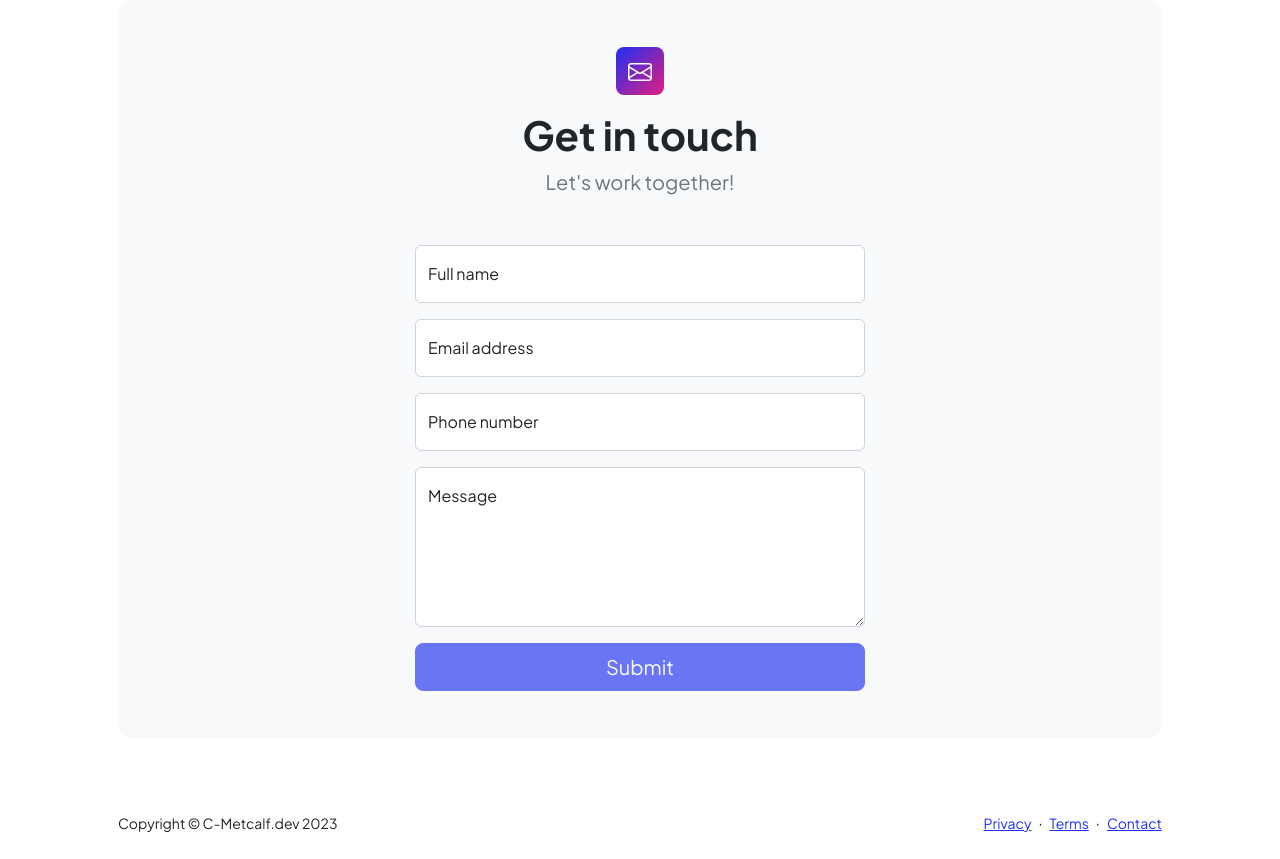
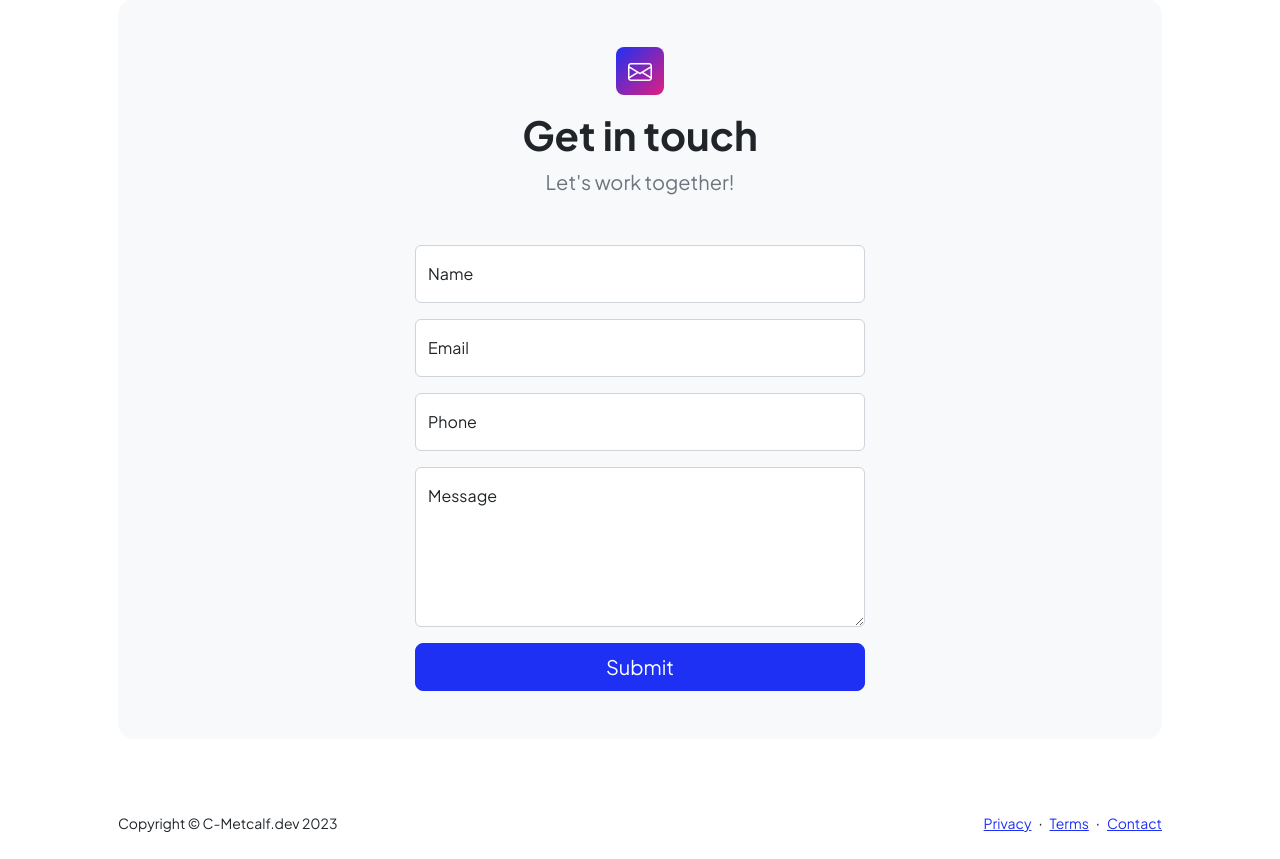
Before and after one commit to C-Metcalf/personal-website, a Django app: page /contact/ in a window 1280 px wide. Shown: the part 121-980 px from the top of the page. Run offline with Django 5.2, Linux system fonts and the light colour scheme; some libraries are stand-ins or nearby versions.

Commit message:
Got the mailer to work

```diff
--- /dev/null
+++ b/Portfolio/forms.py
@@ -0,0 +1,19 @@
+from django import forms
+from django.contrib.auth.forms import UserCreationForm
+from django.contrib.auth.models import User
+from django.forms import TextInput, PasswordInput, ModelForm
+
+
+class ContactForm(forms.Form):
+    name = forms.CharField(widget=TextInput(attrs={'class': 'form-control',
+                                                   'placeholder': 'Enter your name...'}))
+
+    email = forms.EmailField(widget=TextInput(attrs={'class': 'form-control',
+                                                     'placeholder': 'Enter your email...'}))
+
+    phone = forms.CharField(widget=TextInput(attrs={'class': 'form-control',
+                                                    'placeholder': 'Enter your phone number...'}))
+
+    message = forms.CharField(widget=forms.Textarea(attrs={'class': 'form-control',
+                                                      'style': 'height: 10rem',
+                                                      'placeholder': 'Enter your message...'}))
--- a/Portfolio/templates/Portfolio/base.html
+++ b/Portfolio/templates/Portfolio/base.html
@@ -44,7 +44,7 @@
   </head>
   <body
     class="d-flex flex-column h-100"
-    hx-headers='{"X-CSRFToken": "{{csrf_token}}"}'
+    hx-headers='{"X-CSRFToken": "{{ csrf_token }}"}'
   >
     <main class="flex-shrink-0">
       <!-- Navigation-->
--- a/Portfolio/templates/Portfolio/contact.html
+++ b/Portfolio/templates/Portfolio/contact.html
@@ -22,94 +22,18 @@
           <!-- To make this form functional, sign up at-->
           <!-- https://startbootstrap.com/solution/contact-forms-->
           <!-- to get an API token!-->
-          <form id="contactForm" data-sb-form-api-token="API_TOKEN">
-            <!-- Name input-->
-            <div class="form-floating mb-3">
-              <input
-                class="form-control"
-                id="name"
-                type="text"
-                placeholder="Enter your name..."
-                data-sb-validations="required"
-              />
-              <label for="name">Full name</label>
-              <div class="invalid-feedback" data-sb-feedback="name:required">
-                A name is required.
-              </div>
-            </div>
-            <!-- Email address input-->
-            <div class="form-floating mb-3">
-              <input
-                class="form-control"
-                id="email"
-                type="email"
-                placeholder="name@example.com"
-                data-sb-validations="required,email"
-              />
-              <label for="email">Email address</label>
-              <div class="invalid-feedback" data-sb-feedback="email:required">
-                An email is required.
-              </div>
-              <div class="invalid-feedback" data-sb-feedback="email:email">
-                Email is not valid.
-              </div>
-            </div>
-            <!-- Phone number input-->
-            <div class="form-floating mb-3">
-              <input
-                class="form-control"
-                id="phone"
-                type="tel"
-                placeholder="(123) 456-7890"
-                data-sb-validations="required"
-              />
-              <label for="phone">Phone number</label>
-              <div class="invalid-feedback" data-sb-feedback="phone:required">
-                A phone number is required.
-              </div>
-            </div>
-            <!-- Message input-->
-            <div class="form-floating mb-3">
-              <textarea
-                class="form-control"
-                id="message"
-                type="text"
-                placeholder="Enter your message here..."
-                style="height: 10rem"
-                data-sb-validations="required"
-              ></textarea>
-              <label for="message">Message</label>
-              <div class="invalid-feedback" data-sb-feedback="message:required">
-                A message is required.
-              </div>
-            </div>
-            <!-- Submit success message-->
-            <!---->
-            <!-- This is what your users will see when the form-->
-            <!-- has successfully submitted-->
-            <div class="d-none" id="submitSuccessMessage">
-              <div class="text-center mb-3">
-                <div class="fw-bolder">Form submission successful!</div>
-                To activate this form, sign up at
-                <br />
-                <a href="https://startbootstrap.com/solution/contact-forms"
-                  >https://startbootstrap.com/solution/contact-forms</a
-                >
-              </div>
-            </div>
-            <!-- Submit error message-->
-            <!---->
-            <!-- This is what your users will see when there is-->
-            <!-- an error submitting the form-->
-            <div class="d-none" id="submitErrorMessage">
-              <div class="text-center text-danger mb-3">
-                Error sending message!
-              </div>
-            </div>
+          <form action="{% url 'Portfolio:contact' %}" method="post"> {% csrf_token %}
+              {% for label, field in contact_info %}
+                  <div class="form-floating mb-3">
+                    {{ field }}
+                  <label>{{ label }}</label>
+                  </div>
+
+              {% endfor %}
             <!-- Submit Button-->
             <div class="d-grid">
               <button
-                class="btn btn-primary btn-lg disabled"
+                class="btn btn-primary btn-lg"
                 id="submitButton"
                 type="submit"
               >
--- a/Portfolio/views.py
+++ b/Portfolio/views.py
@@ -1,6 +1,9 @@
 from django.http import HttpResponse, HttpResponseRedirect
 from django.shortcuts import render, get_object_or_404
 from django.urls import reverse
+from django.core.mail import send_mail
+from django.conf import settings
+from .forms import ContactForm
 
 # Create your views here.
 
@@ -21,4 +24,25 @@ def resume(request):
 
 
 def contact(request):
-    return render(request, 'Portfolio/contact.html')
+    if request.method == 'POST':
+        print(request.POST)
+        name = request.POST['name']
+        email = request.POST['email']
+        phone = request.POST['phone']
+        message = request.POST['message']
+
+        message = name + "\n" + email + "\n" + phone + "\n" + message
+
+        send_mail(
+            "New Contact Form",
+            message,
+            settings.EMAIL_HOST_USER,
+            ["jarheadfro@gmail.com"],
+            fail_silently=False,
+        )
+
+    contact_form = ContactForm()
+    contact_labels = ["Name", "Email", "Phone", "Message"]
+    contact_info = zip(contact_labels, contact_form)
+
+    return render(request, 'Portfolio/contact.html', {"contact_info": contact_info})
```
Also changed, not shown: Personal_Website/settings.py (+8 -0 lines).
